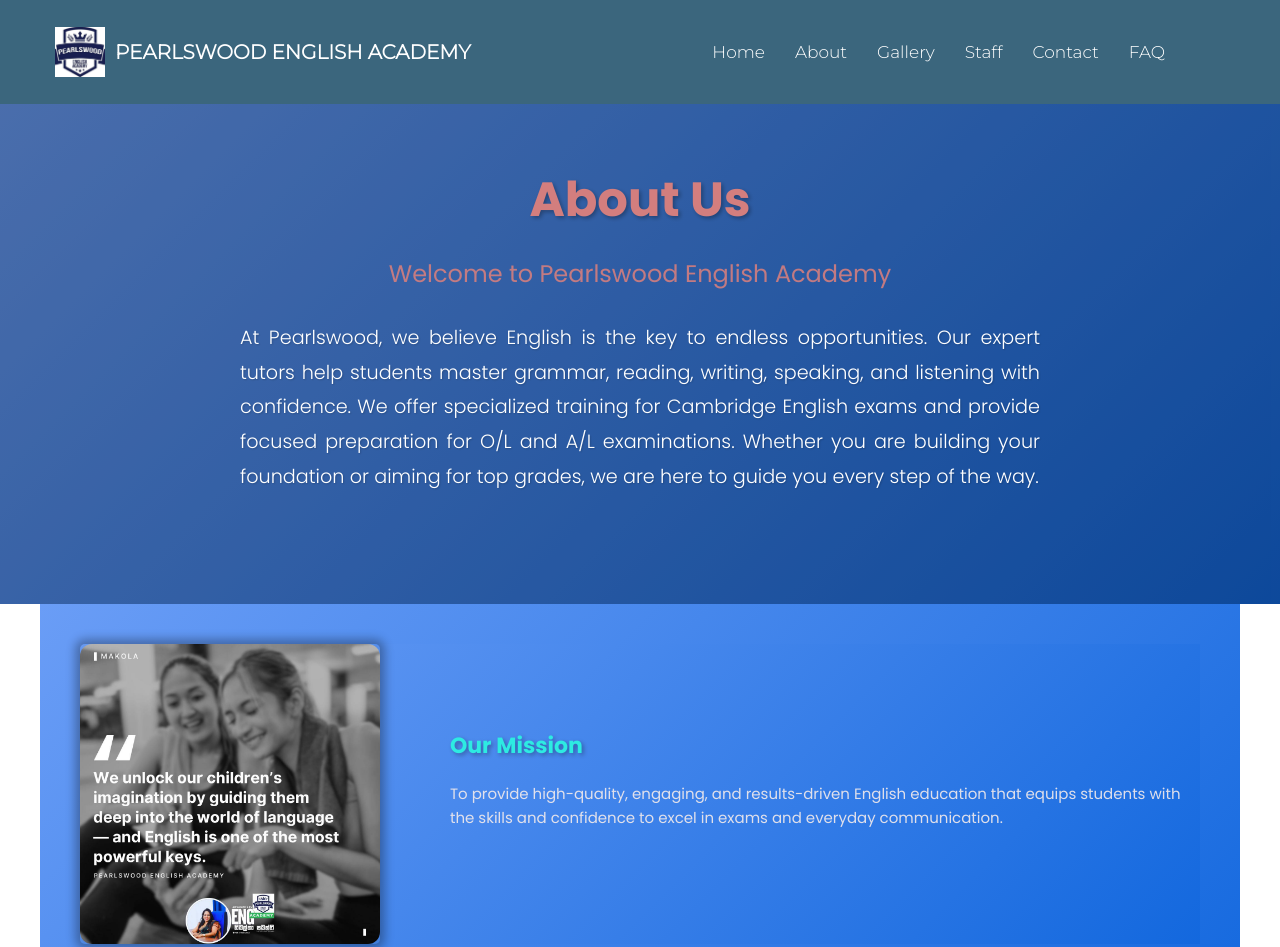
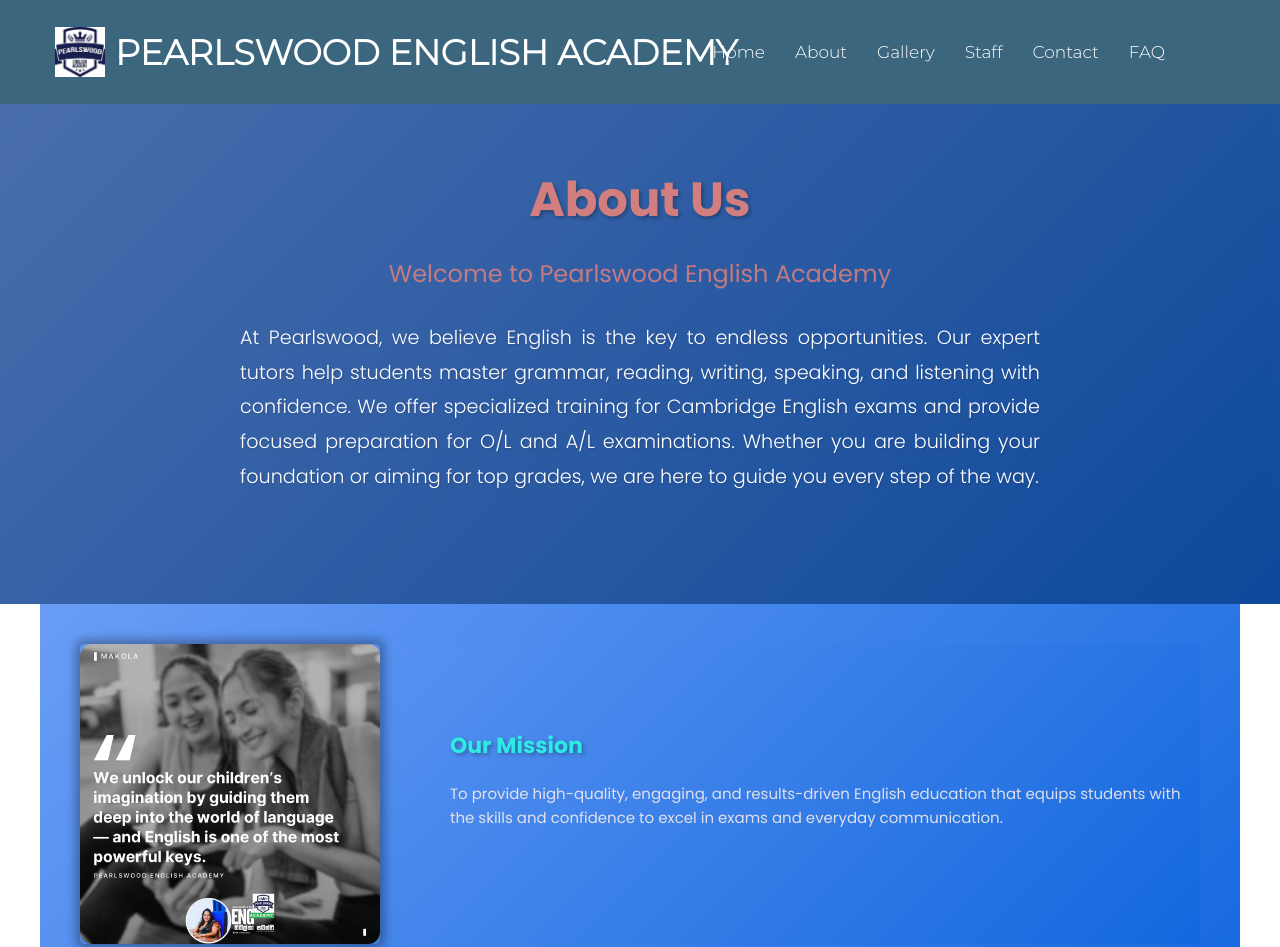
Before and after one commit to YogyaVidushini/Pearlswood-English-Academy, a plain HTML site: page about.html in a window 1280 px wide. Shown: the top 947 px of the page. Drawn offline with Linux system fonts and the light colour scheme.

Commit message:
Update about.html

```diff
--- a/about.html
+++ b/about.html
@@ -21,7 +21,7 @@
     <nav class="navbar">
         <div class="logo">
             <img src="img/l.jpg" alt="Logo">
-            <span style="font-size: 20px;">Pearlswood English Academy</span>
+            <span>Pearlswood English Academy</span>
         </div>
 
         <a href="" class="toggle-btn">
```
